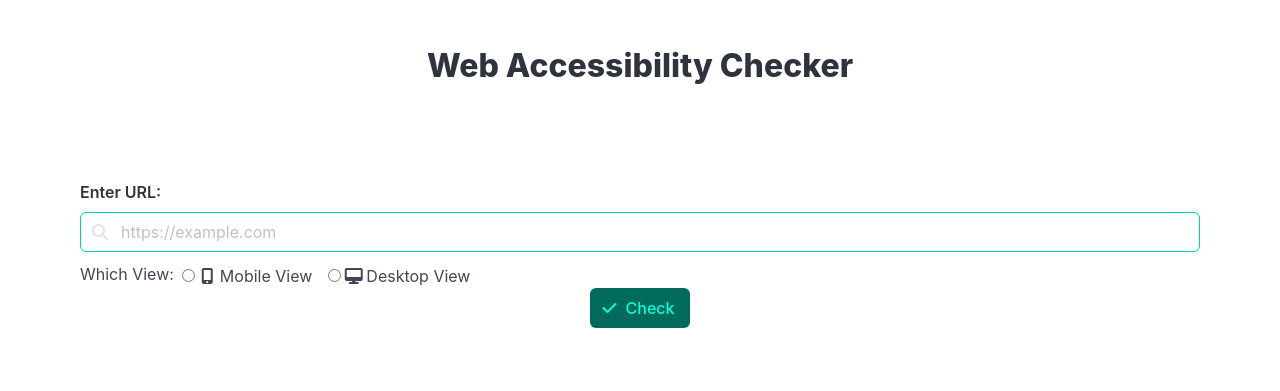
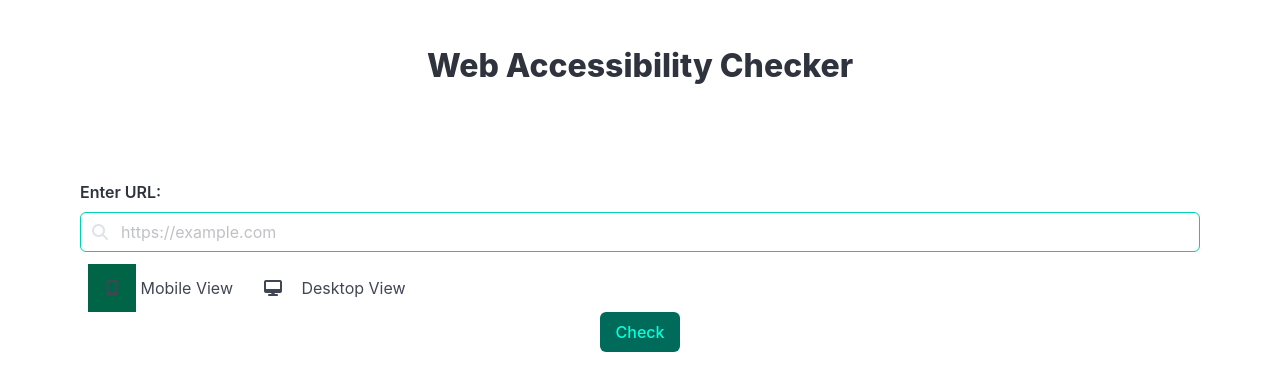
Before and after one commit to Programmer-Arvind/Web-Accessibilty-Checker, a Flask app: page / in a window 1280 px wide. Shown: the top 391 px of the page. Run offline with Flask 3, Linux system fonts and the light colour scheme.

Commit message:
Final Submission

```diff
--- a/app.py
+++ b/app.py
@@ -1,9 +1,17 @@
-from flask import Flask, render_template
+from scripts.webchecker import run_lighthouse_command
+
+from flask import Flask, render_template, request
 
 app = Flask(__name__)
 
-@app.route('/')
+@app.route('/', methods=["GET","POST"])
 def index():
+    if request.method == "POST":
+        url = request.form.get("user-input-url")
+        if request.form.get("view") == "desktop-view":
+            run_lighthouse_command(url, view="desktop")
+        run_lighthouse_command(url)
+        return render_template('report.html')
     return render_template('index.html')
 
 if __name__ == '__main__':
--- a/scripts/webchecker.py
+++ b/scripts/webchecker.py
@@ -1,26 +1,25 @@
 import subprocess
 import json
 
-# Replace this with the full path to your Lighthouse installation if necessary
-lighthouse_path = 'lighthousepath'
 
 # URL of the website you want to check
-url = 'url to check'
+url = 'https://www.youtube.com/'
 
 # Command to run Lighthouse and output the results in JSON format
 command = [
-    lighthouse_path,
-    url,
-    '--output=json',
+    "npx",
+    "lighthouse",
     '--output=html',
-    '--output-path=report.json',
+    '--output-path=./templates/report.html',
     # # '--quiet',
-    # "--preset=desktop",
-    "--view"
+    # "--preset=desktop"
 ]
 
 # Function to run the command and handle errors
-def run_lighthouse_command(command):
+def run_lighthouse_command(url, view=None):
+    command.append(url)
+    if view:
+        command.append("--preset=desktop")
     try:
         result = subprocess.run(command, capture_output=True, text=True)
         if result.returncode != 0:
@@ -35,19 +34,16 @@ def run_lighthouse_command(command):
         return None
 
 # Run the command
-result = run_lighthouse_command(command)
+# result = run_lighthouse_command(command)
 
-if result:
-    # Load the Lighthouse report from the generated file with explicit UTF-8 encoding
-    try:
-        with open('report.json', 'r', encoding='utf-8') as f:
-            lighthouse_report = json.load(f)
+# if result:
+#     # Load the Lighthouse report from the generated file with explicit UTF-8 encoding
+#     try:
+#         with open('report.json', 'r', encoding='utf-8') as f:
+#             lighthouse_report = json.load(f)
 
-        # Print the results
-        print(json.dumps(lighthouse_report, indent=2))
+#         # Print the results
+#         print(json.dumps(lighthouse_report, indent=2))
 
-        # Save the results to a file
-        with open('lighthouse_report.json', 'w', encoding='utf-8') as f:
-            json.dump(lighthouse_report, f, indent=2)
-    except Exception as e:
-        print(f"Error reading the Lighthouse report: {e}")
+#     except Exception as e:
+#         print(f"Error reading the Lighthouse report: {e}")
--- a/templates/index.html
+++ b/templates/index.html
@@ -17,6 +17,30 @@
                 width: 100%;
                 /* Adjust as needed */
             }
+
+            /* HIDE RADIO */
+            [type=radio] {
+                position: absolute;
+                opacity: 0;
+                width: 0;
+                height: 0;
+            }
+
+            /* IMAGE STYLES */
+            [type=radio]+i {
+                cursor: pointer;
+            }
+
+            /* CHECKED STYLES */
+            /* Increase specificity to directly target the label following the checked radio button */
+            input[type='radio']:checked + span.icon.is-large.is-left {
+                background-color: rgb(0, 100, 70); /* Change the label text color to white */
+                font-weight: bold; /* Optional: Makes the text bolder */
+            }
+/*
+            [type=radio]:checked+label {
+                background-color: yellow;
+            } */
         </style>
     </head>
 
@@ -30,12 +54,12 @@
         </section>
         <section class="section">
             <div class="container is-fluid">
-                <form action="" class="form-group">
+                <form action="# " method="post" class="form-group" target="_blank">
                     <div class="field">
                         <label for="user-input-url" class="label">Enter URL: </label>
                         <p class="control has-icons-left has-icons-right">
                             <input id="user-input-url" class="input is-primary error-input" type="text"
-                                placeholder="https://example.com" />
+                                placeholder="https://example.com" name="user-input-url" />
                             <span class="icon is-small is-left">
                                 <i class="fa-solid fa-magnifying-glass"></i>
                             </span>
@@ -44,17 +68,19 @@
                         </p>
                     </div>
                     <div class="field is-horizontal">
-                        <label for="view" class="radio">Which View:</label>
+                        <!-- a -->
                         <div class="control ml-2">
-                            <input id="mobile-view" name="view" type="radio" aria-label="Mobile view" />
-                            <span class="icon is-small is-left">
+                            <input id="mobile-view" value="mobile-view" checked name="view" type="radio"
+                                aria-label="Mobile view" />
+                            <span class="icon is-large is-left">
                                 <i class="fas fa-mobile-alt"></i>
                             </span>
                             <label for="mobile-view" class="radio">Mobile View</label>
                         </div>
                         <div class="control ml-4">
-                            <input id="desktop-view" name="view" type="radio" aria-label="Desktop view" />
-                            <span class="icon is-small is-left">
+                            <input id="desktop-view" name="view" value="desktop-view" type="radio"
+                                aria-label="Desktop view" />
+                            <span class="icon is-large is-left">
                                 <i class="fas fa-desktop-alt"></i>
                             </span>
                             <label for="desktop-view" class="radio">Desktop View</label>
@@ -63,15 +89,14 @@
             </div>
 
             <div class="form-container">
-                <submit class="button is-primary is-dark is-responsive"><span class="icon is-small"><i
-                            class="fa-solid fa-check"></i></span><span>Check</span></submit>
+                <input type="submit" class="button is-primary is-dark is-responsive" value="Check">
             </div>
 
 
             </form>
             </div>
         </section>
-        <script>
+        <!--  <script>
             function validateInput() {
                 var input = document.getElementById('user-input-url');
                 var errorMessage = document.getElementById('error-message');
@@ -91,10 +116,9 @@
                     errorMessage.style.display = 'none'; // Hide error message
                 }
             }
-
             // Attach the event listener to the input field
-            document.getElementById('user-input-url').addEventListener('input', validateInput);
-        </script>
+        //     document.getElementById('user-input-url').addEventListener('input', validateInput);
+        </script> -->
     </body>
 
 </html>
```
